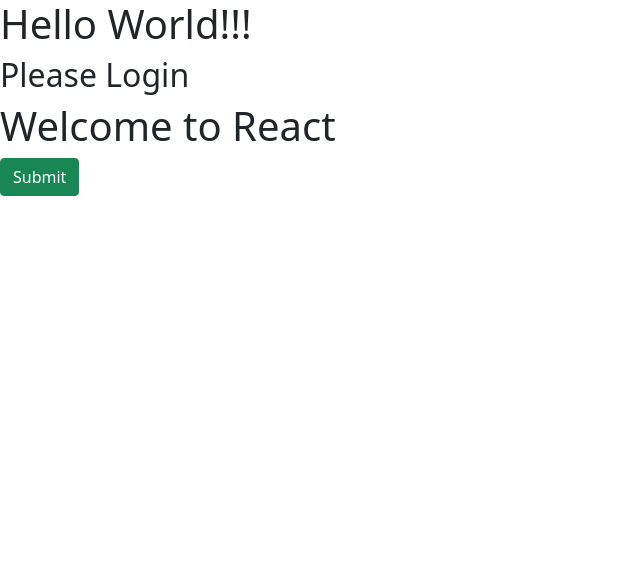
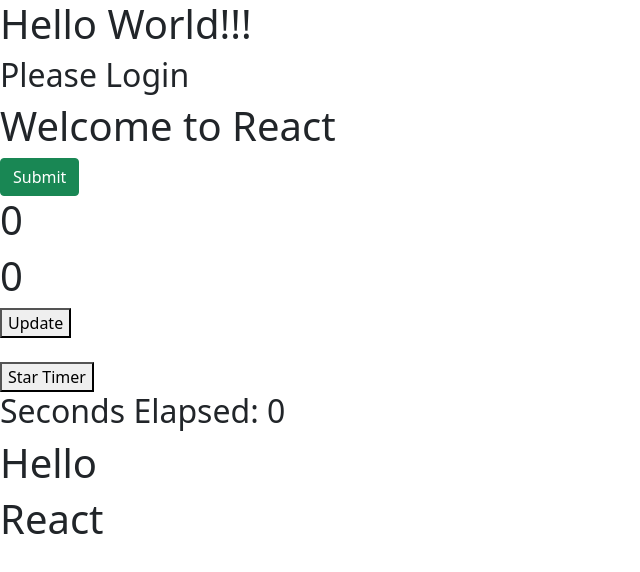
Before and after one commit to dkundra/my-app, a React (Create React App) app: page / in a window 1280 px wide. Shown: the top 572 px of the page, without its empty margins (0-640 px from the left). Built offline with nearby package versions, Linux system fonts and the light colour scheme.

Commit message:
Props and State

```diff
--- /dev/null
+++ b/src/AppProps.js
@@ -0,0 +1,15 @@
+import React from 'react';
+
+class AppProps extends React.Component {
+    render() {
+      return(<React.Fragment>
+                  <h1> {this.props.element1} </h1>
+                  <h1> {this.props.element2} </h1>
+              </React.Fragment>);
+    }
+}
+AppProps.defaultProps = {
+    element1 : "Hello",
+	  element2 : "World",
+}
+export default AppProps;
--- /dev/null
+++ b/src/AppState.js
@@ -0,0 +1,26 @@
+import React from "react";
+
+class AppState extends React.Component {
+    constructor() {
+            super()
+            this.state = {
+                    quantity: 0,
+                    price:0
+            }
+    }
+    update = () => {
+            this.setState({quantity:5})
+                    if(this.state.quantity === 5) {
+                            this.setState({price:2000-100})
+                    }
+    }
+    render() {
+           return(<React.Fragment>
+                    <h1>{this.state.quantity}</h1>
+                    <h1>{this.state.price}</h1>
+                    <button onClick={this.update}>Update</button>
+            </React.Fragment>)}
+
+}
+
+export default AppState;
--- /dev/null
+++ b/src/AppStateTimer.js
@@ -0,0 +1,32 @@
+import React from "react";
+
+class AppStateTimer extends React.Component {
+constructor() {
+    super();
+    this.state = {
+        count: 0
+    }
+}
+
+update = () => {
+       this.setState( {
+           count: this.state.count +1
+               })
+}
+
+handleClick = (e) => {
+    this.interval = setInterval(this.update,1000);
+}
+render() {
+     return (
+         <React.Fragment><br/><br/>
+         <button onClick = {this.handleClick}>Star Timer</button>
+           <h2>Seconds Elapsed: {this.state.count}</h2>
+         </React.Fragment>
+     )
+
+}
+
+}
+
+export default AppStateTimer;
--- a/src/index.js
+++ b/src/index.js
@@ -5,10 +5,13 @@
 import reportWebVitals from './reportWebVitals';
 import Login from './Login';
 import AppBootstrap from './AppBootstrap';
+import AppState from './AppState';
+import AppStateTimer from './AppStateTimer';
+import AppProps from './AppProps';
 
 ReactDOM.render(
   <React.StrictMode>
-    <div><App /><Login/><AppBootstrap/></div>
+    <div><App /><Login/><AppBootstrap/><AppState/><AppStateTimer/><AppProps element2="React"/></div>
   </React.StrictMode>,
   document.getElementById('root')
 );
```
